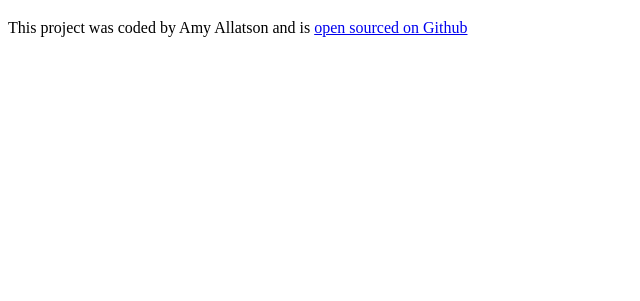
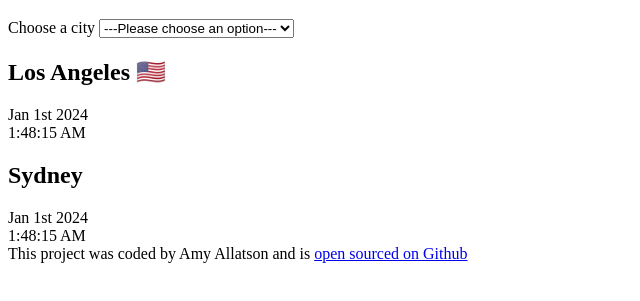
Before and after one commit to amyrosejoyce/world-clock, a plain HTML site: page index.html in a window 1280 px wide. Shown: the part 61-362 px from the top of the page, without its empty margins (0-640 px from the left). Drawn offline with Linux system fonts and the light colour scheme.

Commit message:
added html structure

```diff
--- a/index.html
+++ b/index.html
@@ -7,7 +7,34 @@
     <title>World Clock</title>
   </head>
   <body>
+    <div class="container">
     <h1>World Clock</h1>
+    <p><label for="city-select">Choose a city</label>
+
+      <select name="cities" id="city-select">
+        <option value="">---Please choose an option---</option>
+        <option value="London">London</option>
+        <option value="New York">New York</option>
+        <option value="Rome">Rome</option>
+        <option value="Auckland">Auckland</option>
+      </select>
+    </div>
+    </p>
+
+    <div class="city">
+<h2>Los Angeles 🇺🇸 </h2>
+<div class="date"> Jan 1st 2024</div>
+   <div class="time">1:48:15 AM</div>
+   <h2>Sydney</h2>
+   <div class="date"> Jan 1st 2024</div>
+   <div class="time">1:48:15 AM</div>
+
+
+</div>
+
+
+
+</div>
     <footer>
       This project was coded by Amy Allatson and is
       <a
```
